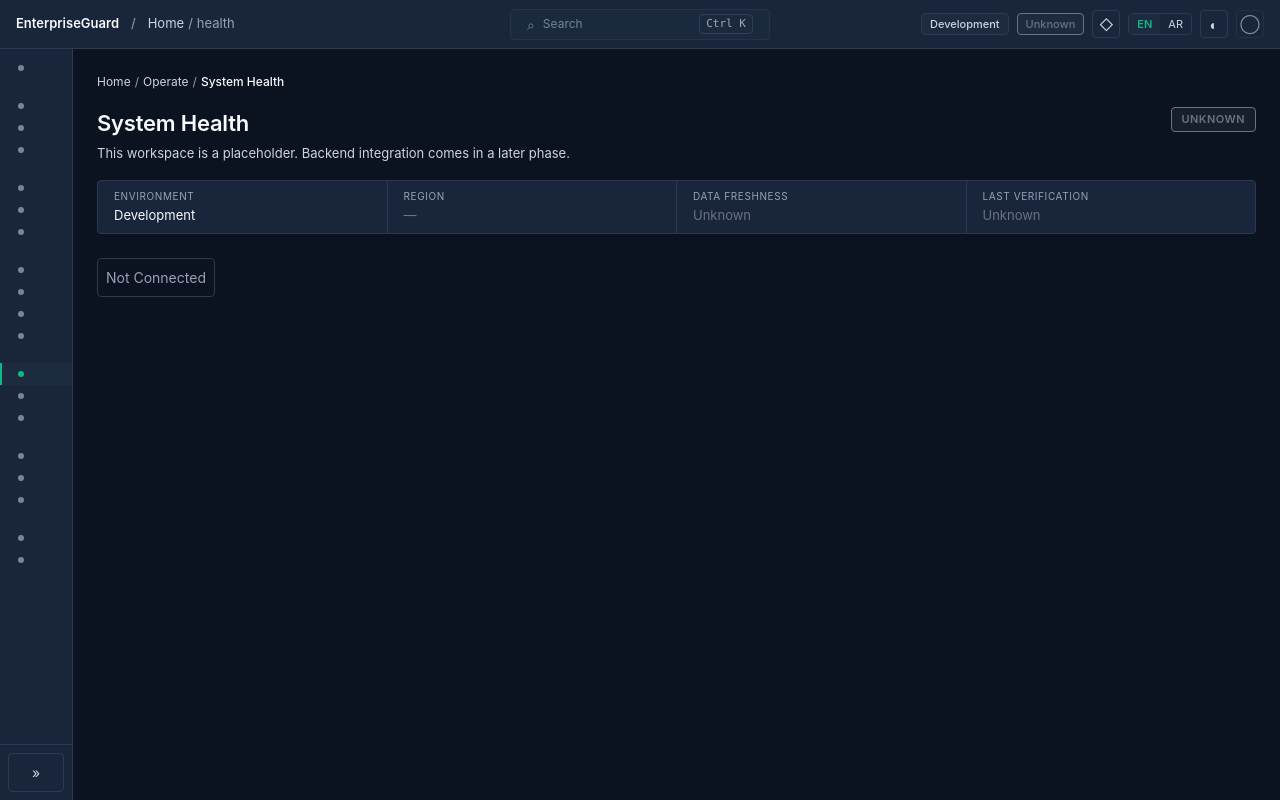
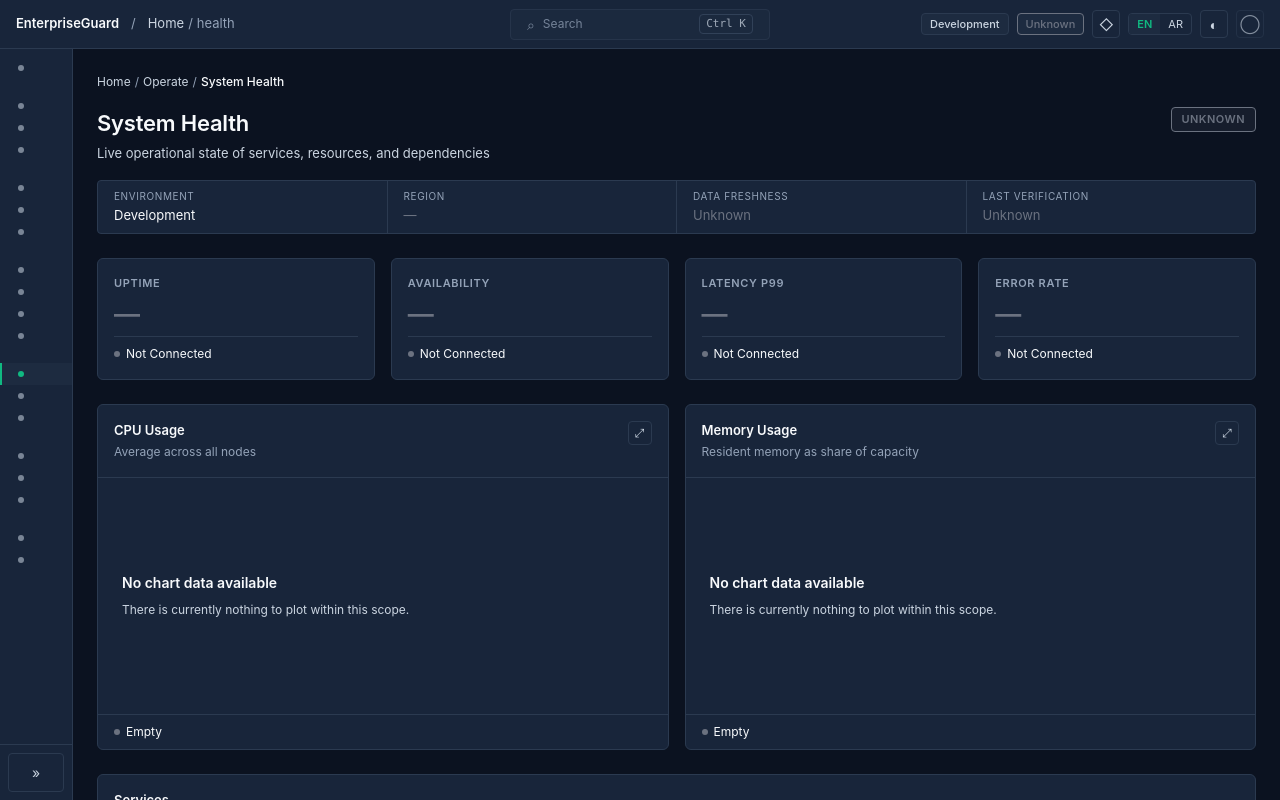
Before and after one commit to Bashar100-A/EnterpriseGuard, a React (Vite) app in the folder frontend/: page / in a window 1280 px wide. Both pictures are taken after a click on the button "System Health". Built offline with nearby package versions, Linux system fonts and the light colour scheme.

Commit message:
UI-01.E.5: add System Health page

```diff
--- a/frontend/src/app/router.tsx
+++ b/frontend/src/app/router.tsx
@@ -7,6 +7,7 @@ import { EvidencePage } from '../features/evidence'
 import { OverviewPage } from '../features/overview'
 import { DecisionsPage } from '../features/decisions'
 import { GovernancePage } from '../features/governance'
+import { HealthPage } from '../features/health'
 
 export interface RouteSpec {
   path: string
@@ -46,6 +47,7 @@ function buildChildRoutes(): RouteObject[] {
       : spec.path === '/evidence' ? <EvidencePage />
       : spec.path === '/decisions' ? <DecisionsPage />
       : spec.path === '/governance' ? <GovernancePage />
+      : spec.path === '/health' ? <HealthPage />
       : <PageShell titleKey={spec.titleKey} groupKey={spec.groupKey} />
     if (i === 0) {
       children.push({ index: true, element })
--- a/frontend/src/app/styles.css
+++ b/frontend/src/app/styles.css
@@ -2351,3 +2351,25 @@ body {
   outline: 2px solid var(--eg-signal-blue);
   outline-offset: 2px;
 }
+
+/* ------------------------------------------------------------
+   HealthPage (E.5)
+   ------------------------------------------------------------ */
+
+.eg-health__metrics {
+  display: grid;
+  grid-template-columns: repeat(auto-fit, minmax(200px, 1fr));
+  gap: var(--eg-space-3);
+  margin-block-end: var(--eg-space-4);
+}
+
+.eg-health__charts {
+  display: grid;
+  grid-template-columns: repeat(auto-fit, minmax(360px, 1fr));
+  gap: var(--eg-space-3);
+  margin-block-end: var(--eg-space-4);
+}
+
+.eg-health__services {
+  margin-block-end: var(--eg-space-3);
+}
--- /dev/null
+++ b/frontend/src/features/health/HealthPage.tsx
@@ -0,0 +1,140 @@
+import type { ReactElement } from 'react'
+import { useTranslation } from 'react-i18next'
+
+import { WorkspaceHeader, ContextStrip } from '../../components/workspace'
+import {
+  MetricCard,
+  ChartFrame,
+  EnterpriseTable,
+} from '../../components/data-display'
+import type { EnterpriseColumn, MetricValue } from '../../components/data-display'
+import { StatusBadge } from '../../components/security'
+import type { StatusKey } from '../../components/security'
+
+interface ServiceRow {
+  name: string
+  state: StatusKey
+  region: string
+  since: string
+}
+
+function resolveEnvironment(): string {
+  const mode = import.meta.env.MODE
+  if (mode === 'production') return 'Production'
+  if (mode === 'development') return 'Development'
+  if (mode === 'test') return 'Test'
+  return 'Unknown'
+}
+
+/**
+ * HealthPage — UI-01.E.5.
+ *
+ * Shows operational state of services and resources. Uses the full
+ * primitive set: MetricCard, ChartFrame, EnterpriseTable, StatusBadge.
+ *
+ * In UI-01 there is no backend, so all metrics show '—' with
+ * 'Not Connected', charts render empty, and the services table is empty.
+ *
+ * No fake CPU percentages. No fake latency numbers. No fake uptime.
+ */
+export function HealthPage(): ReactElement {
+  const { t } = useTranslation('health')
+  const { t: tW } = useTranslation('workspace')
+  const { t: tN } = useTranslation('navigation')
+
+  const backendConnected = false
+  const emptyValue: MetricValue = { value: null }
+
+  const services: ServiceRow[] = []
+
+  const serviceColumns: EnterpriseColumn<ServiceRow>[] = [
+    { key: 'name', header: t('services.name') },
+    {
+      key: 'state',
+      header: t('services.state'),
+      render: (r) => <StatusBadge status={r.state} withDot />,
+    },
+    { key: 'region', header: t('services.region') },
+    {
+      key: 'since',
+      header: t('services.since'),
+      render: (r) => <span className="eg-mono">{r.since}</span>,
+    },
+  ]
+
+  const breadcrumb = [
+    { label: tW('breadcrumb.home') },
+    { label: tN('groups.operate') },
+    { label: t('title'), current: true },
+  ]
+
+  return (
+    <>
+      <WorkspaceHeader
+        breadcrumb={breadcrumb}
+        title={t('title')}
+        description={t('description')}
+        assuranceState="unknown"
+        context={
+          <ContextStrip
+            environment={resolveEnvironment()}
+            region="—"
+            dataFreshness="Unknown"
+            lastVerification="Unknown"
+          />
+        }
+      />
+
+      <section className="eg-health__metrics" aria-label={t('metrics.label')}>
+        <MetricCard
+          label={t('metrics.uptime')}
+          value={emptyValue}
+          dataState={backendConnected ? 'live' : 'notConnected'}
+        />
+        <MetricCard
+          label={t('metrics.availability')}
+          value={emptyValue}
+          dataState={backendConnected ? 'live' : 'notConnected'}
+        />
+        <MetricCard
+          label={t('metrics.latencyP99')}
+          value={emptyValue}
+          dataState={backendConnected ? 'live' : 'notConnected'}
+        />
+        <MetricCard
+          label={t('metrics.errorRate')}
+          value={emptyValue}
+          dataState={backendConnected ? 'live' : 'notConnected'}
+        />
+      </section>
+
+      <section className="eg-health__charts" aria-label={t('resources.cpu')}>
+        <ChartFrame
+          title={t('resources.cpu')}
+          subtitle={t('resources.cpuSub')}
+          state="empty"
+          height={220}
+        />
+        <ChartFrame
+          title={t('resources.memory')}
+          subtitle={t('resources.memorySub')}
+          state="empty"
+          height={220}
+        />
+      </section>
+
+      <section className="eg-health__services">
+        <EnterpriseTable<ServiceRow>
+          columns={serviceColumns}
+          rows={services}
+          getRowKey={(r) => r.name}
+          state={backendConnected ? 'loaded' : 'empty'}
+          caption={t('services.caption')}
+          emptyMessage={t('services.empty')}
+        />
+      </section>
+
+      <p className="eg-note">{t('backendNote')}</p>
+    </>
+  )
+}
--- /dev/null
+++ b/frontend/src/features/health/index.ts
@@ -0,0 +1 @@
+export { HealthPage } from './HealthPage'
--- a/frontend/src/i18n/index.ts
+++ b/frontend/src/i18n/index.ts
@@ -17,6 +17,7 @@ import enEvidence from './locales/en/evidence.json'
 import enOverview from './locales/en/overview.json'
 import enDecisions from './locales/en/decisions.json'
 import enGovernance from './locales/en/governance.json'
+import enHealth from './locales/en/health.json'
 
 import arCommon from './locales/ar/common.json'
 import arNavigation from './locales/ar/navigation.json'
@@ -34,6 +35,7 @@ import arEvidence from './locales/ar/evidence.json'
 import arOverview from './locales/ar/overview.json'
 import arDecisions from './locales/ar/decisions.json'
 import arGovernance from './locales/ar/governance.json'
+import arHealth from './locales/ar/health.json'
 
 export const SUPPORTED_LANGUAGES = ['en', 'ar'] as const
 export type SupportedLanguage = (typeof SUPPORTED_LANGUAGES)[number]
@@ -58,6 +60,7 @@ export const NAMESPACES = [
   'overview',
   'decisions',
   'governance',
+  'health',
 ] as const
 
 function isSupported(value: string | null | undefined): value is SupportedLanguage {
@@ -88,6 +91,7 @@ const resources = {
     overview: enOverview,
     decisions: enDecisions,
     governance: enGovernance,
+    health: enHealth,
   },
   ar: {
     common: arCommon,
@@ -106,6 +110,7 @@ const resources = {
     overview: arOverview,
     decisions: arDecisions,
     governance: arGovernance,
+    health: arHealth,
   },
 }
 
--- /dev/null
+++ b/frontend/src/i18n/locales/ar/health.json
@@ -0,0 +1,31 @@
+{
+  "title": "صحة النظام",
+  "description": "الحالة التشغيلية الحية للخدمات والموارد والاعتماديات",
+  "metrics": {
+    "label": "مؤشرات الصحة",
+    "uptime": "مدة التشغيل",
+    "availability": "الإتاحة",
+    "latencyP99": "زمن الاستجابة P99",
+    "errorRate": "معدل الأخطاء",
+    "unit": {
+      "percent": "٪",
+      "ms": "م.ث",
+      "hours": "س"
+    }
+  },
+  "services": {
+    "caption": "الخدمات",
+    "name": "الخدمة",
+    "state": "الحالة",
+    "region": "المنطقة",
+    "since": "منذ",
+    "empty": "لا توجد خدمات مسجّلة في هذا النطاق"
+  },
+  "resources": {
+    "cpu": "استخدام المعالج",
+    "cpuSub": "المتوسط عبر جميع العُقد",
+    "memory": "استخدام الذاكرة",
+    "memorySub": "الذاكرة المقيمة كنسبة من السعة"
+  },
+  "backendNote": "تكامل الخادم في مرحلة لاحقة. لا يتم اختلاق قيم الصحة؛ تبقى غير معروفة حتى يُبلّغ الخادم عن الحالة الفعلية."
+}
--- /dev/null
+++ b/frontend/src/i18n/locales/en/health.json
@@ -0,0 +1,31 @@
+{
+  "title": "System Health",
+  "description": "Live operational state of services, resources, and dependencies",
+  "metrics": {
+    "label": "Health indicators",
+    "uptime": "Uptime",
+    "availability": "Availability",
+    "latencyP99": "Latency P99",
+    "errorRate": "Error Rate",
+    "unit": {
+      "percent": "%",
+      "ms": "ms",
+      "hours": "h"
+    }
+  },
+  "services": {
+    "caption": "Services",
+    "name": "Service",
+    "state": "State",
+    "region": "Region",
+    "since": "Since",
+    "empty": "No services registered in this scope"
+  },
+  "resources": {
+    "cpu": "CPU Usage",
+    "cpuSub": "Average across all nodes",
+    "memory": "Memory Usage",
+    "memorySub": "Resident memory as share of capacity"
+  },
+  "backendNote": "Backend integration comes in a later phase. Health values are not fabricated; they remain unknown until the backend reports actual state."
+}
```
Also changed, not shown: 1 other file (tests, documents, lock files or other folders).
